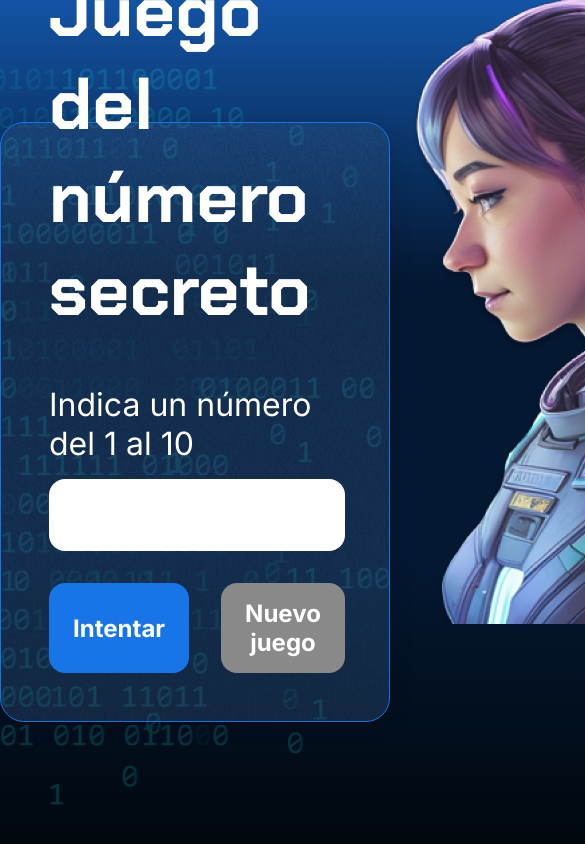
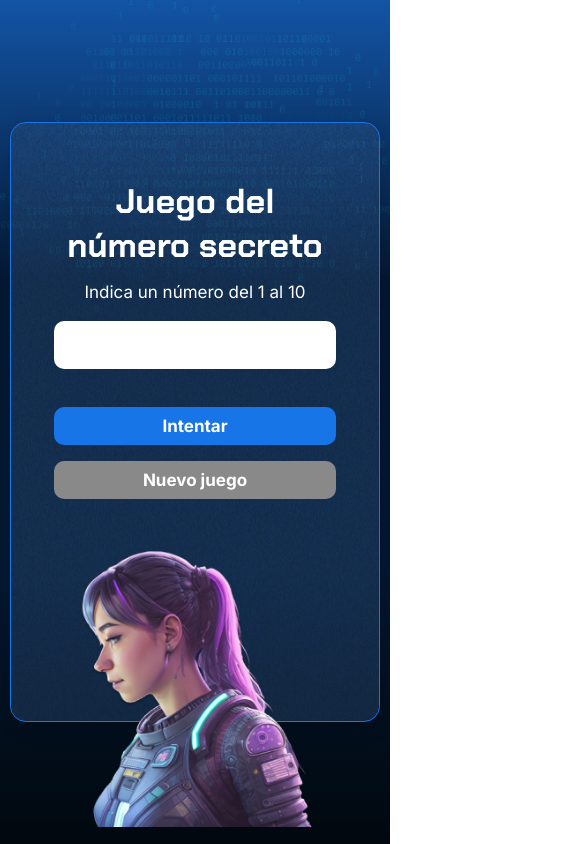
Before and after one commit to josecervera20/juego-secreto, a plain HTML site: page index.html in a window 390 px wide. Shown: the top 844 px of the page, 585 px wide, since content can reach past the window. Drawn offline with Linux system fonts and the light colour scheme.

Commit message:
feat: Implementar diseño responsive para dispositivos medianos y pequeños
Este commit añade ajustes responsive al archivo `style.css` para mejorar la experiencia en tablets y móviles. Se implementaron media queries para adaptar el layout y estilos en pantallas de hasta 992px (medianas) y 767px (pequeñas), manteniendo el diseño de escritorio.

Los cambios principales incluyen:

- Ajustes en el contenedor principal para escalar y apilar elementos.
- Adaptación del flujo y espaciado del contenido e información.
- Escalado y espaciado de la imagen decorativa.
- Apilamiento y ajuste de espacio de los botones.
- Reducción de tamaños de fuente para mejor lectura.
- Ajuste de tamaño del campo de entrada.
- Adaptación de la imagen de fondo.

Estos cambios aseguran una mejor experiencia en tablets y móviles sin modificar el diseño de escritorio.

```diff
--- a/style.css
+++ b/style.css
@@ -122,3 +122,132 @@ button {
     font-size: 32px;
     font-weight: 400;
 }
+
+/* Media query para dispositivos medianos (tablets, hasta 992px) */
+@media (max-width: 992px) {
+    .container {
+        width: 90%;
+        padding: 2rem;
+        flex-direction: column;
+        align-items: center;
+        justify-content: flex-start;
+        border-radius: 20px;
+    }
+
+    .container__contenido {
+        position: static;
+        flex-direction: column;
+        align-items: center;
+        width: 100%;
+    }
+
+    .container__informaciones {
+        width: 95%;
+        padding: 2rem;
+        margin-bottom: 2rem;
+    }
+
+    .container__imagen-persona {
+        width: 65%;
+        max-width: 320px;
+        margin-top: 1.25rem;
+        margin-bottom: 1.25rem;
+    }
+
+    .container__botones {
+        flex-direction: column;
+        gap: 0.75em;
+        margin-top: 1.25em;
+    }
+
+    h1 {
+        font-size: 45px;
+        padding-bottom: 1rem;
+        text-align: center;
+    }
+
+    .texto__parrafo {
+        font-size: 21px;
+        text-align: center;
+        line-height: 1.45;
+        margin-bottom: 1.25em;
+    }
+
+    .container__input {
+        height: 58px;
+        font-size: 19px;
+        padding: 1.125rem;
+        border-radius: 12px;
+        margin-bottom: 1.25em;
+    }
+
+    .container__boton {
+        font-size: 19px;
+        padding: 11px 22px;
+        border-radius: 12px;
+        margin-top: 0.4em;
+    }
+
+    body::before {
+        background-position: center top;
+        opacity: 0.3;
+        background-size: contain;
+    }
+}
+
+/* Media query para dispositivos pequeños (móviles, hasta 767px) */
+@media (max-width: 767px) {
+    .container {
+        width: 95%;
+        padding: 1.25rem;
+        border-radius: 16px;
+    }
+
+    .container__informaciones {
+        width: 98%;
+        padding: 1.25rem;
+        margin-bottom: 1.25rem;
+    }
+
+    .container__imagen-persona {
+        width: 75%;
+        max-width: 260px;
+        margin-top: 0.75rem;
+        margin-bottom: 0.75rem;
+    }
+
+    .container__botones {
+        gap: 0.6em;
+        margin-top: 1em;
+    }
+
+    h1 {
+        font-size: 34px;
+        padding-bottom: 0.85rem;
+    }
+
+    .texto__parrafo {
+        font-size: 17px;
+        line-height: 1.35;
+        margin-bottom: 1em;
+    }
+
+    .container__input {
+        height: 48px;
+        font-size: 17px;
+        padding: 0.875rem;
+        border-radius: 10px;
+        margin-bottom: 1em;
+    }
+
+    .container__boton {
+        font-size: 17px;
+        padding: 9px 18px;
+        border-radius: 10px;
+        margin-top: 0.35em;
+    }
+
+    body::before {
+        opacity: 0.275;
+    }
+}
```
